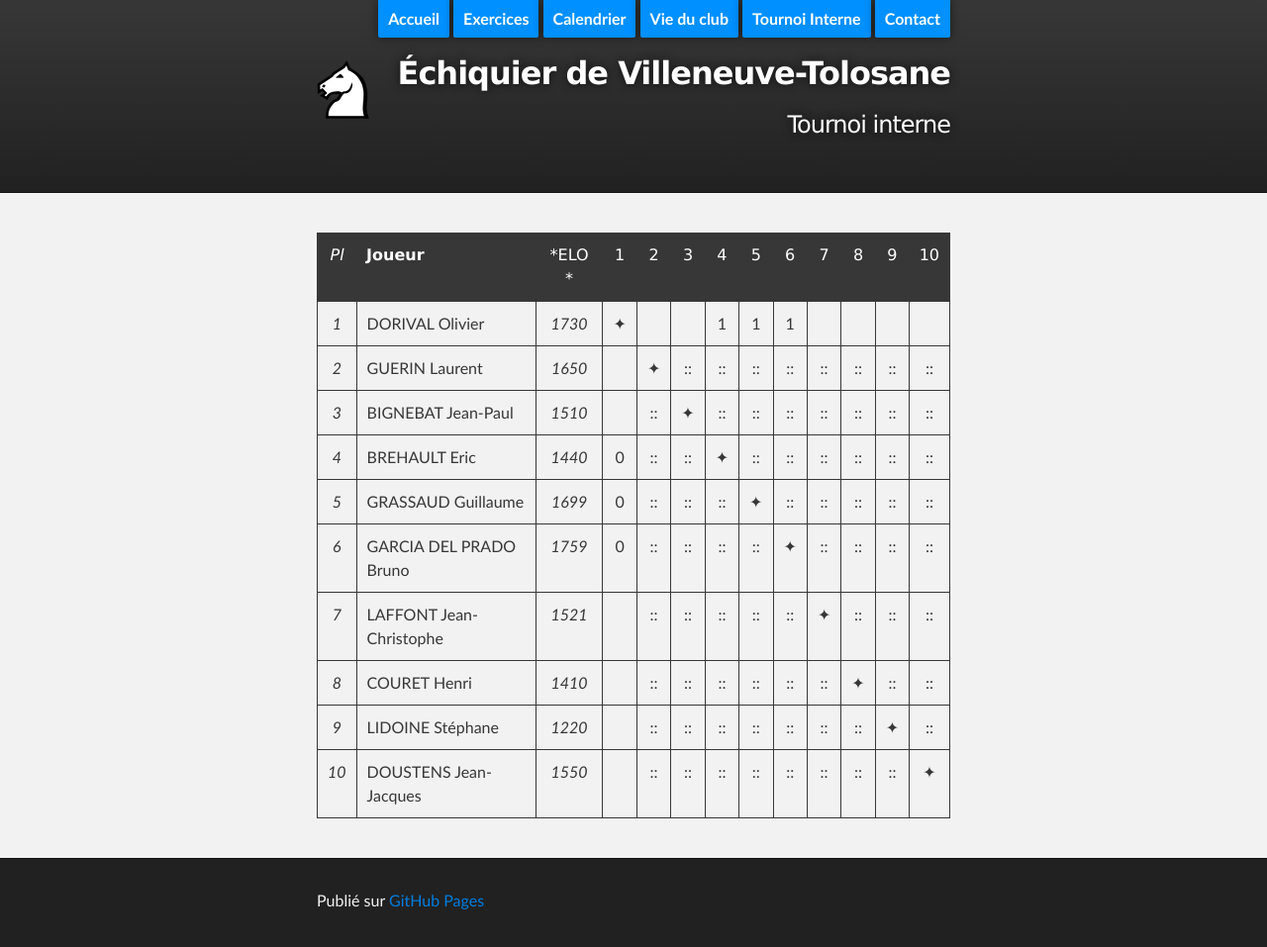
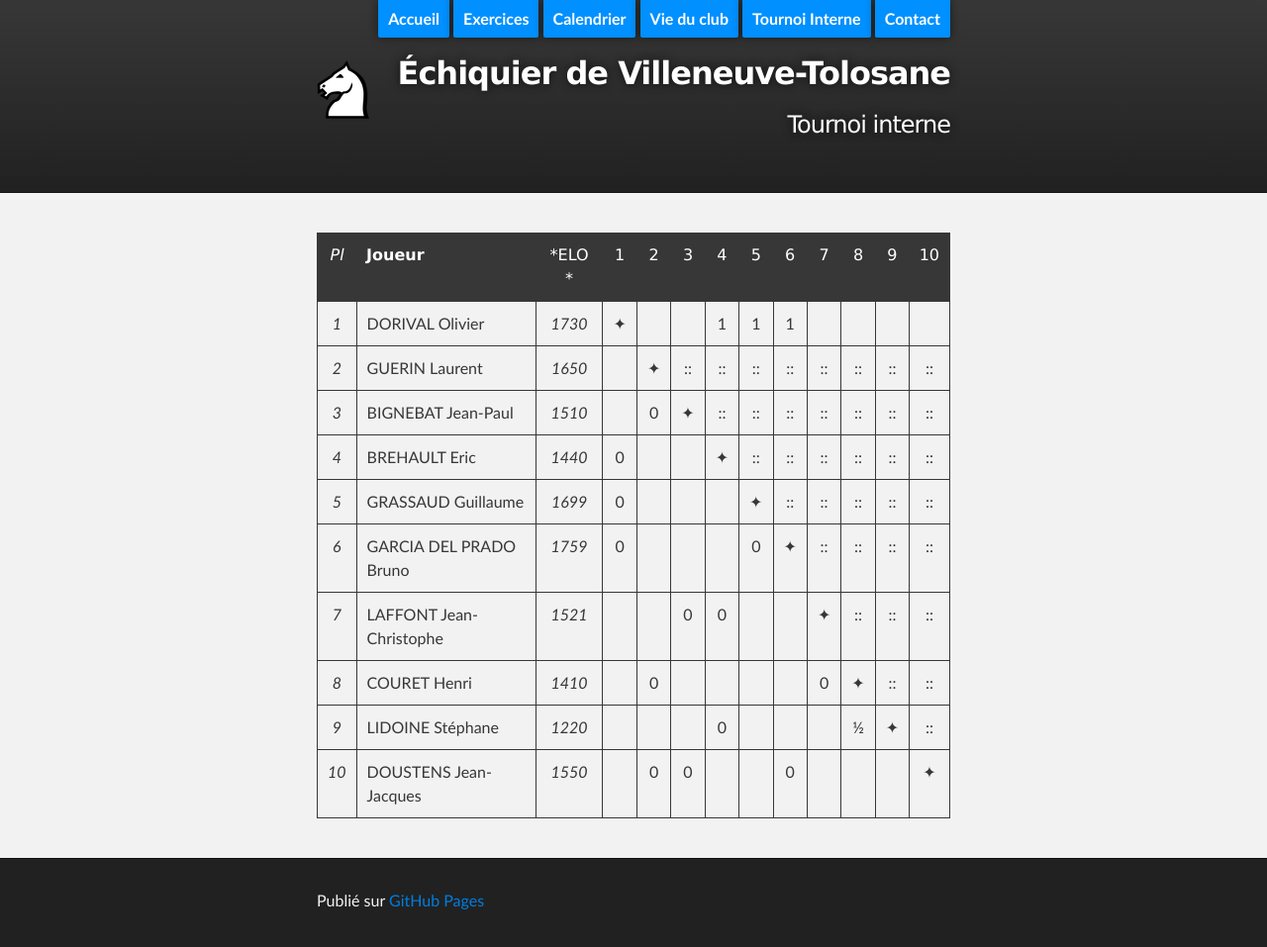
Before and after one commit to echiquier-villeneuve-tolosane/echiquier-villeneuve-tolosane.github.io, a Jekyll site: the page built from tournoiinterne.md, in a window 1280 px wide. Shown: the whole page at 99% size. Built offline with Jekyll 4.4.1, drawn with Linux system fonts in a browser that asks for light colours; nearby versions of some CDN libraries.

Commit message:
Updated tournoiinterne.md

```diff
--- a/tournoiinterne.md
+++ b/tournoiinterne.md
@@ -10,11 +10,11 @@ published: true
 |:-:|:------------ |:----------------: |:-:|:-:|:-:|:-:|:-:|:-:|:-:|:-:|:-:|:-:|
 |*1*| DORIVAL Olivier         | *1730* |&#10022;| | | 1| 1| 1| | | | |
 |*2*| GUERIN Laurent          | *1650* | |&#10022;|::|::|::|::|::|::|::|::|
-|*3*| BIGNEBAT Jean-Paul      | *1510* | |::|&#10022;|::|::|::|::|::|::|::|
-|*4*| BREHAULT Eric           | *1440* |0|::|::|&#10022;|::|::|::|::|::|::|
-|*5*| GRASSAUD Guillaume      | *1699* |0|::|::|::|&#10022;|::|::|::|::|::|
-|*6*| GARCIA DEL PRADO Bruno  | *1759* |0|::|::|::|::|&#10022;|::|::|::|::|
-|*7*| LAFFONT Jean-Christophe | *1521* | |::|::|::|::|::|&#10022;|::|::|::|
-|*8*| COURET Henri            | *1410* | |::|::|::|::|::|::|&#10022;|::|::|
-|*9*| LIDOINE Stéphane        | *1220* | |::|::|::|::|::|::|::|&#10022;|::|
-|*10*| DOUSTENS Jean-Jacques  | *1550* | |::|::|::|::|::|::|::|::|&#10022;|
+|*3*| BIGNEBAT Jean-Paul      | *1510* | |0|&#10022;|::|::|::|::|::|::|::|
+|*4*| BREHAULT Eric           | *1440* |0| | |&#10022;|::|::|::|::|::|::|
+|*5*| GRASSAUD Guillaume      | *1699* |0| | | |&#10022;|::|::|::|::|::|
+|*6*| GARCIA DEL PRADO Bruno  | *1759* |0| | | |0|&#10022;|::|::|::|::|
+|*7*| LAFFONT Jean-Christophe | *1521* | | |0|0| | |&#10022;|::|::|::|
+|*8*| COURET Henri            | *1410* | |0| | | | |0|&#10022;|::|::|
+|*9*| LIDOINE Stéphane        | *1220* | | | |0| | | |&#189;|&#10022;|::|
+|*10*| DOUSTENS Jean-Jacques  | *1550* | |0|0| | |0| | | |&#10022;|
```
